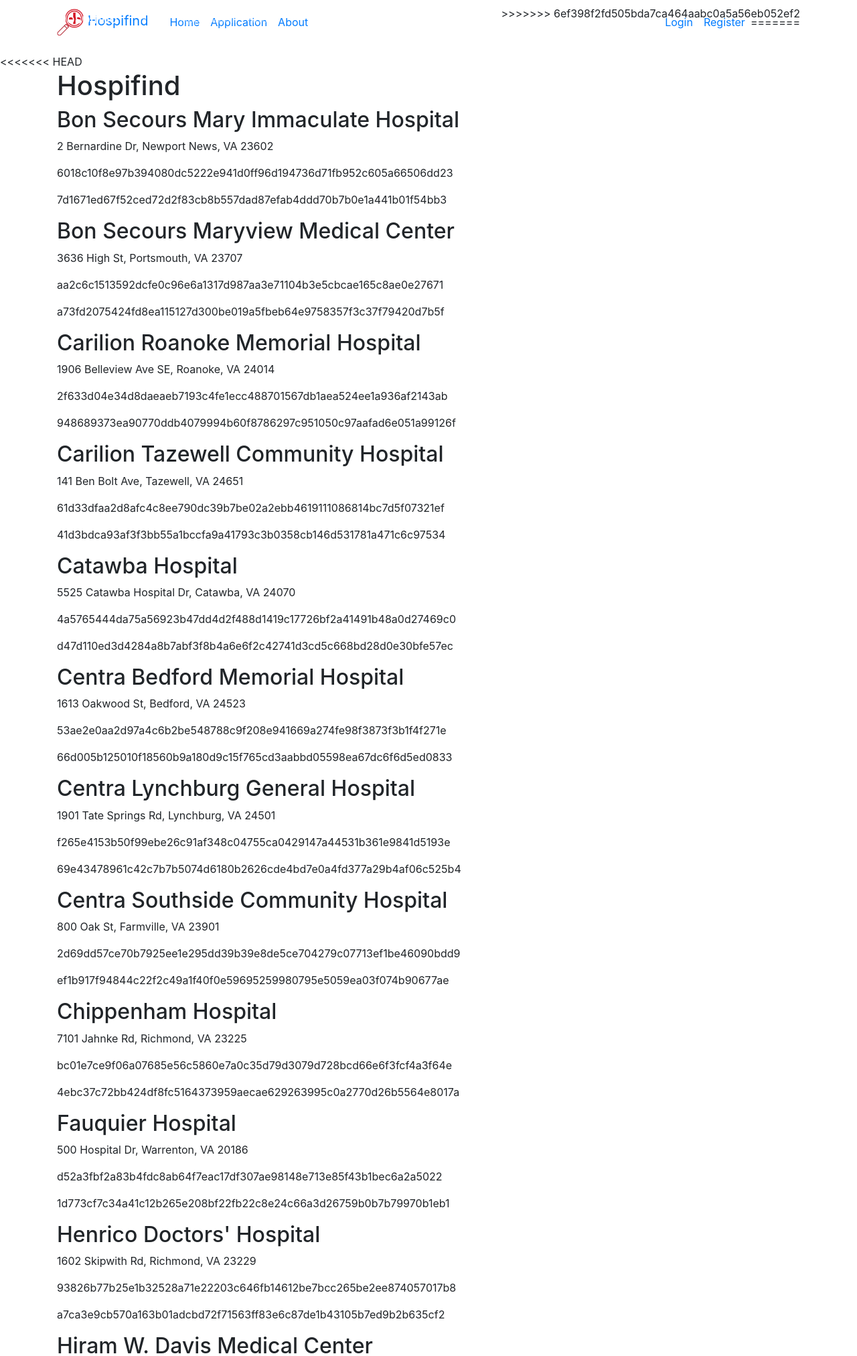
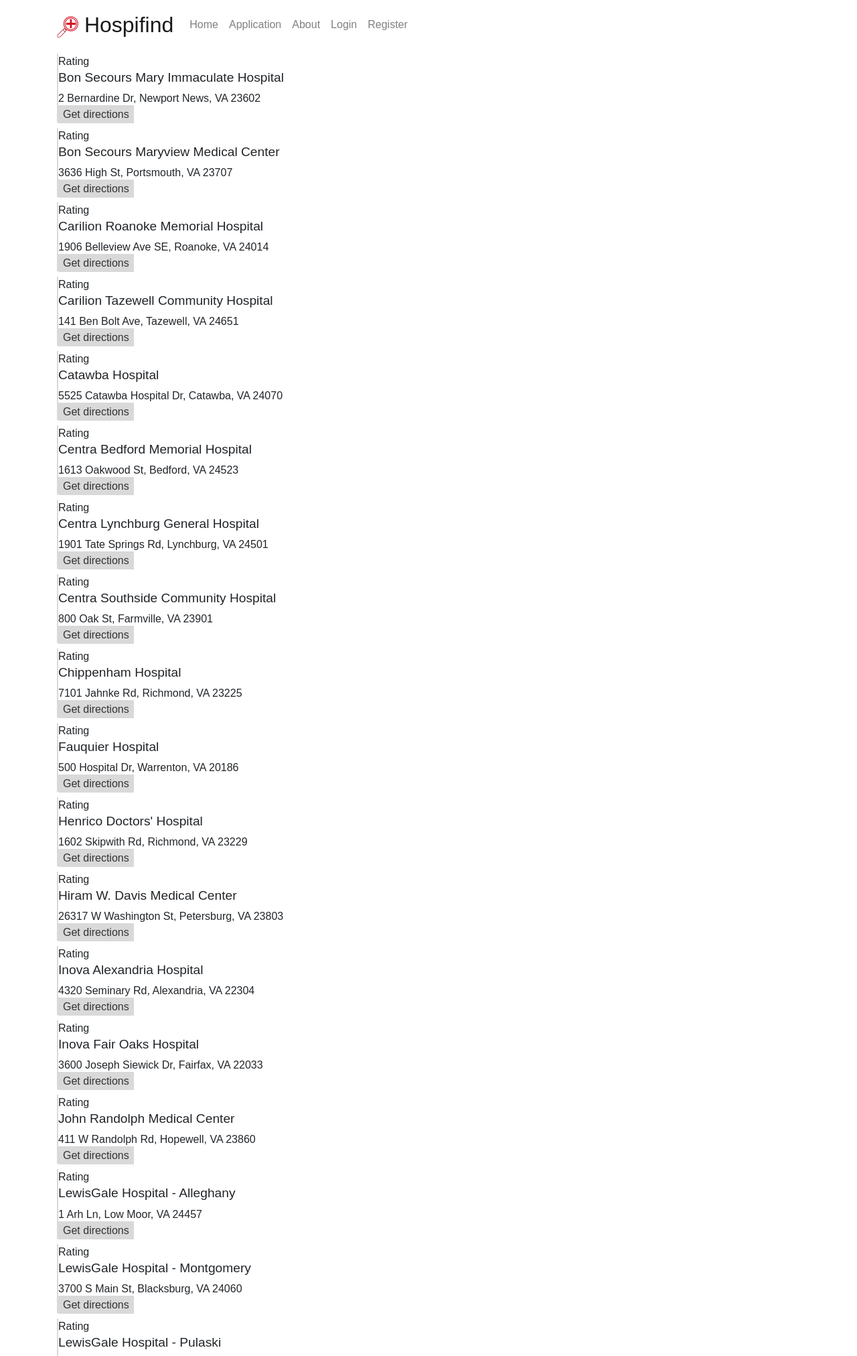
Before and after one commit to pmathur007/Hospifind, a Flask app: a page that uses flask/application/templates/home.html in a window 1280 px wide. Shown: the top 2024 px of the page at 67% size. Run offline with Flask 2, Linux system fonts and the light colour scheme; data comes from the database, SQL or seed files in the repository; some libraries are stand-ins or nearby versions.

Commit message:
Update homepage HTML and styling

```diff
--- a/flask/application/static/css/main.css
+++ b/flask/application/static/css/main.css
@@ -1,15 +1,46 @@
 * {
+  font-family: sans-serif;
   margin: 0;
   padding: 0;
+}
+
+a:hover {
+  text-decoration: none;
 }
 
 body {
   margin-top: 5rem;
 }
 
-header img {
-  width: 2em;
-  height: 2em;
+header {
+  color: #e60000;
+}
+
+#logo_title {
+  font-size: 2rem;
+}
+#logo_title img {
+  width: 2rem;
+  height: 2rem;
+}
+
+.hospital_result {
+  margin-bottom: 1vh;
+  border-left: 2px solid #d9d9d9;
+}
+.hospital_result h3 {
+  font-size: 1.2em;
+}
+.hospital_result p {
+  margin: 0;
+}
+.hospital_result a {
+  background-color: #d9d9d9;
+  color: #333;
+  padding: 5px 7px;
+}
+.hospital_result a:hover {
+  text-decoration: none;
 }
 
 /*# sourceMappingURL=main.css.map */
--- a/flask/application/static/scss/main.scss
+++ b/flask/application/static/scss/main.scss
@@ -1,8 +1,15 @@
 @import 'config';
 
 * {
+    font-family: $font-stack;
     margin: 0;
     padding: 0;
+}
+
+a {
+    &:hover {
+        text-decoration: none;
+    }
 }
 
 body {
@@ -10,8 +17,35 @@
 }
 
 header {
+    color: $primary-color;
+
+}
+
+#logo_title {
+    font-size: 2rem;
     img {
-        width: 2em;
-        height: 2em;
+        width: 2rem;
+        height: 2rem;
     }
 }
+
+.hospital_result {
+    margin-bottom: 1vh;
+    border-left: 2px solid darken(#fff, 15%);
+
+    h3 {
+        font-size: 1.2em;
+    }
+
+    p {
+        margin: 0;
+    }
+
+    a {
+        @include set-background(darken(#fff, 15%));
+        padding: 5px 7px;
+        &:hover {
+            text-decoration: none;
+        }
+    }
+}
--- a/flask/application/templates/home.html
+++ b/flask/application/templates/home.html
@@ -1,10 +1,20 @@
 {% extends "layout.html" %}
 {% block content %}
-    <h1>Hospifind</h1>
-    {% for hospital in hospitals %}
-        <h2>{{ hospital.name }}</h2>
-        <p>{{ hospital.address }}</p>
-        <p>{{ hospital.admin_hex_id }}</p>
-        <p>{{ hospital.normal_hex_id }}</p>
-    {% endfor %}
+    <section>
+        <div id="map"></div>
+        {% for hospital in hospitals %}
+            <div class="hospital_result">
+                <p>Rating</p>
+                <h3>{{ hospital.name }}</h3>
+                <p>{{ hospital.address }}</p>
+                <a href="{{ hospital.directions_link }}">Get directions</a>
+            </div>
+        {% endfor %}
+    </section>
+    <section>
+        <h2>About</h2>
+    </section>
+    <section>
+        <h2>Contact</h2>
+    </section>
 {% endblock content %}
--- a/flask/application/templates/layout.html
+++ b/flask/application/templates/layout.html
@@ -18,10 +18,9 @@
 </head>
 <body>
     <header class="site-header">
-<<<<<<< HEAD
-        <nav class="navbar navbar-expand-md fixed-top">
+        <nav class="navbar navbar-expand-md navbar-light bg-white fixed-top">
             <div class="container">
-                <a class="navbar-brand mr-4" href="/">
+                <a id="logo_title" class="navbar-brand" href="{{ url_for('home') }}">
                     <img src="{{ url_for('static', filename='logo.png') }}" alt="Hospifind Logo">
                     Hospifind
                 </a>
@@ -29,7 +28,7 @@
                 <span class="navbar-toggler-icon"></span>
                 </button>
                 <div class="collapse navbar-collapse" id="navbarToggle">
-                    <div class="navbar-nav mr-auto">
+                    <div class="navbar-nav">
                       <a class="nav-item nav-link" href="{{ url_for('home') }}">Home</a>
                       <a class="nav-item nav-link" href="{{ url_for('home') }}">Application</a>
                       <a class="nav-item nav-link" href="{{ url_for('home') }}">About</a>
@@ -41,41 +40,15 @@
                         <a class="nav-item nav-link" href="{{ url_for('home') }}">Account</a>
                         <a class="nav-item nav-link" href="{{ url_for('home') }}">Logout</a>
                       {% else %}
-                        <a class="nav-item nav-link" href="{{ url_for('home') }}">Login</a>
+                        <a class="nav-item nav-link" href="{{ url_for('login') }}">Login</a>
                         <a class="nav-item nav-link" href="{{ url_for('home') }}">Register</a>
                       {% endif %}
                     </div>
                 </div>
-=======
-      <nav class="navbar navbar-expand-md navbar-dark bg-steel fixed-top">
-        <div class="container">
-          <a class="navbar-brand mr-4" href="/">Hospifind</a>
-          <button class="navbar-toggler" type="button" data-toggle="collapse" data-target="#navbarToggle" aria-controls="navbarToggle" aria-expanded="false" aria-label="Toggle navigation">
-            <span class="navbar-toggler-icon"></span>
-          </button>
-          <div class="collapse navbar-collapse" id="navbarToggle">
-            <div class="navbar-nav mr-auto">
-              <a class="nav-item nav-link" href="{{ url_for('home') }}">Home</a>
-              <a class="nav-item nav-link" href="{{ url_for('home') }}">Application</a>
-              <a class="nav-item nav-link" href="{{ url_for('home') }}">About</a>
-            </div>
-            <!-- Navbar Right Side -->
-            <div class="navbar-nav">
-              {% if current_user.is_authenticated %}
-                <a class="nav-item nav-link" href="{{ url_for('home') }}">Input Data</a>
-                <a class="nav-item nav-link" href="{{ url_for('account') }}">Account</a>
-                <a class="nav-item nav-link" href="{{ url_for('logout') }}">Logout</a>
-              {% else %}
-                <a class="nav-item nav-link" href="{{ url_for('home') }}">Request Account</a>
-                <a class="nav-item nav-link" href="{{ url_for('login') }}">Login</a>
-              {% endif %}
->>>>>>> 6ef398f2fd505bda7ca464aabc0a5a56eb052ef2
             </div>
         </nav>
     </header>
     <main role="main" class="container">
-      <div class="row">
-        <div class="col-md-8">
       {% with messages = get_flashed_messages(with_categories=true) %}
         {% if messages %}
           {% for category, message in messages %}
@@ -86,9 +59,11 @@
         {% endif %}
       {% endwith %}
       {% block content %}{% endblock %}
-        </div>
-      </div>
     </main>
+    <footer>
+        <p>Created by Aarav Bajaj, Arya Grayeli, Pranav Mathur, Ron Nachum, Amrita Sahu</p>
+        <p><a href="#">Legal</a> | <a href="#">Privacy</a></p>
+    </footer>
 
 
     <!-- Optional JavaScript -->
```
Also changed, not shown: 1 other file. Lines whose indentation alone changed are shown as unchanged.
